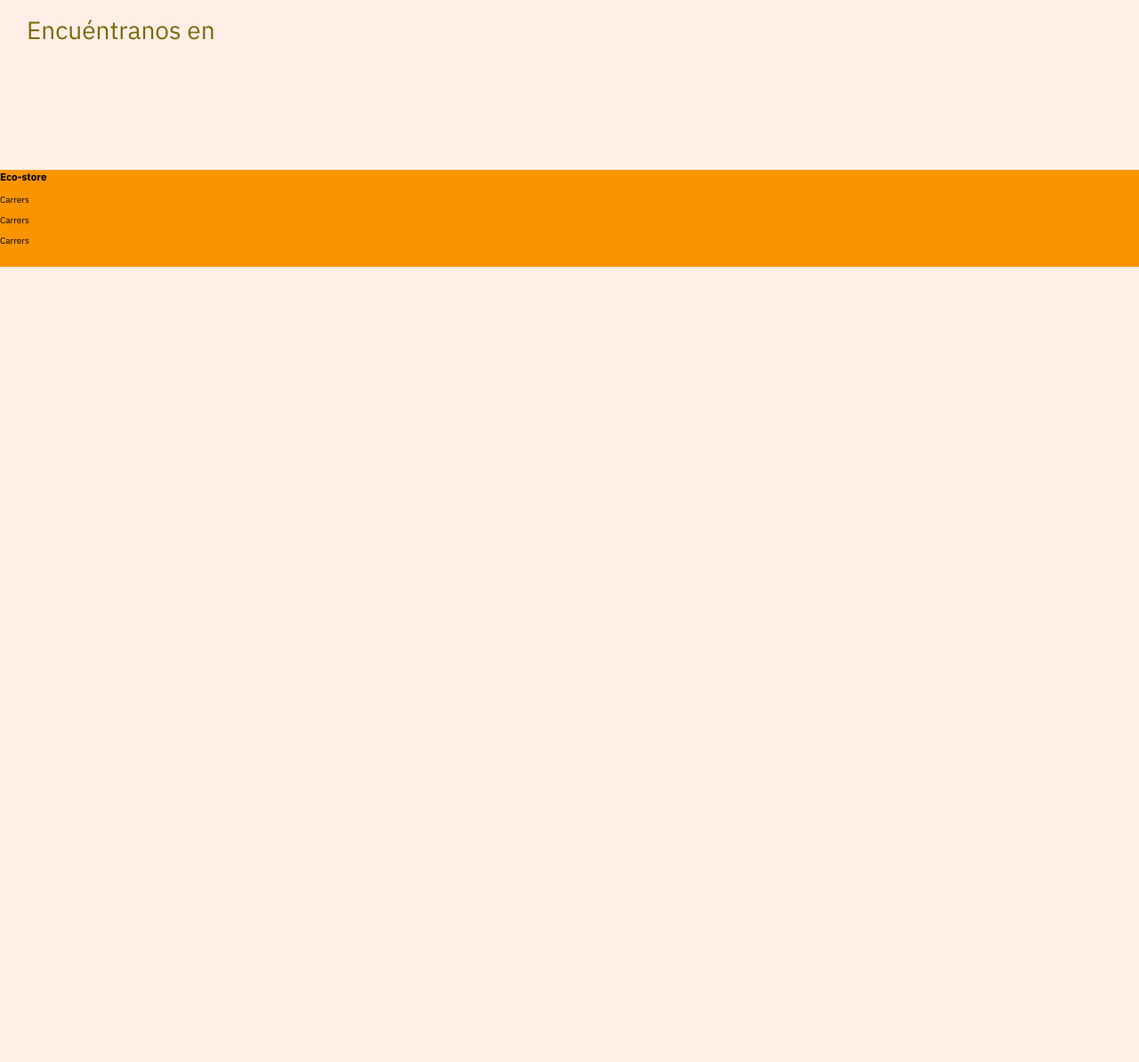
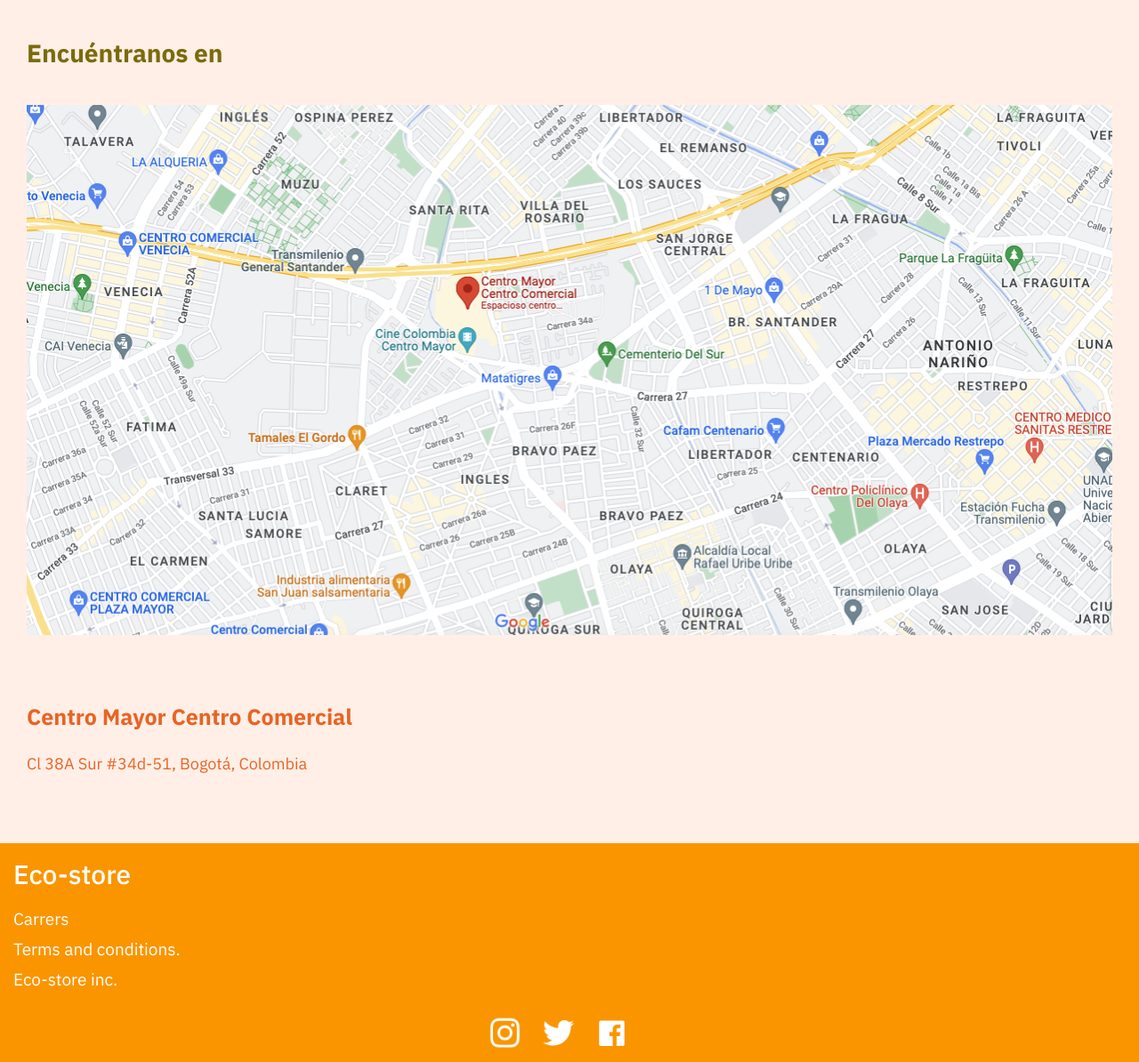
Before and after one commit to josetvasco/proyecto_sass, a plain HTML site: page index.html in a window 1280 px wide. Shown: the part 4787-5981 px from the top of the page at 89% size. Before the commit the page ends 5087 px from the top, so only its background shows below. Drawn offline with Linux system fonts and the light colour scheme.

Commit message:
Terminada la section de map y footer con respectivo diseño

```diff
--- a/index.html
+++ b/index.html
@@ -279,22 +279,25 @@
       <div class="location">
         <h2>Encuéntranos en</h2>
         <div class="map">
-          <img src="" alt="">
+          <img src="./assests/img/map.png" alt="">
         </div>
-        <p></p>
+        <h3>Centro Mayor Centro Comercial</h3>
+        <p>Cl 38A Sur #34d-51, Bogotá, Colombia</p>
       </div>
     </section>
 
   </main>
   <footer>
     <h3>Eco-store</h3>
-    <p>Carrers</p>
-    <p>Carrers</p>
-    <p>Carrers</p>
+    <ul class="items">
+      <li>Carrers</li>
+      <li>Terms and conditions.</li>
+      <li>Eco-store inc.</li>
+    </ul>
     <div class="social-media">
-      <img src="" alt="">
-      <img src="" alt="">
-      <img src="" alt="">
+      <img src="./assests/img/instagram-logo.png" alt="icono de instagram">
+      <img src="./assests/img/twitter-logo.png" alt="icono de twitter">
+      <img src="./assests/img/facebook-logo.png" alt="icono de facebook">
     </div>
   </footer>
 </body>
--- a/scss/main.scss
+++ b/scss/main.scss
@@ -218,11 +218,60 @@ section {
   }
 }
 
+.location {
+  color: #E86424;
+  h2 {
+    font-weight: bold;
+    margin-bottom: 40px;
+    margin-top: 50px;
+  }
+  .map {
+    @include flexCenter( row, center, center );
+    padding-bottom: 50px;
+    img {
+      width: 100%;
+      height: 596px;
+      object-fit: cover;
+    }
+  }
+  h3 {
+    font-size: 2.5rem;
+  }
+  p {
+    font-size: 1.8rem;
+  }
+}
+
 
 
 footer {
-  $background: #FA9500;
-  background-color: $background;
+  background-color: $quatenary-color;
+  width: 100%;
+  height: auto;
+  color: white;
+  padding: 15px;
+  h3 {
+    font-size: 3rem;
+    font-weight: 500;
+    margin-top: 0;
+    margin-bottom: 15px;
+  }
+  .items {
+    padding: 0;
+    list-style: none;
+    font-size: 1.9rem;
+    font-weight: 200;
+    margin-bottom: 30px;
+    li {
+      margin-bottom: 10px;
+    }
+  }
+  .social-media{
+    img {
+      margin-right: 25px;
+      width: 45px;
+    }
+  }
 }
 
 @media (min-width: 930px) {
@@ -262,4 +311,13 @@ footer {
       }
     }
   }
+
+  footer {
+    .social-media {
+      @include flexCenter( row, center, center );
+      img {
+        width: 35px
+      }
+    }
+  }
 }
```
Also changed, not shown: css/main.css, 1 other file.
